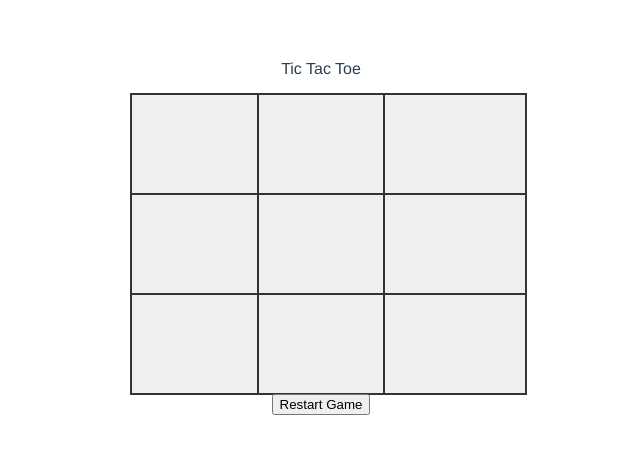
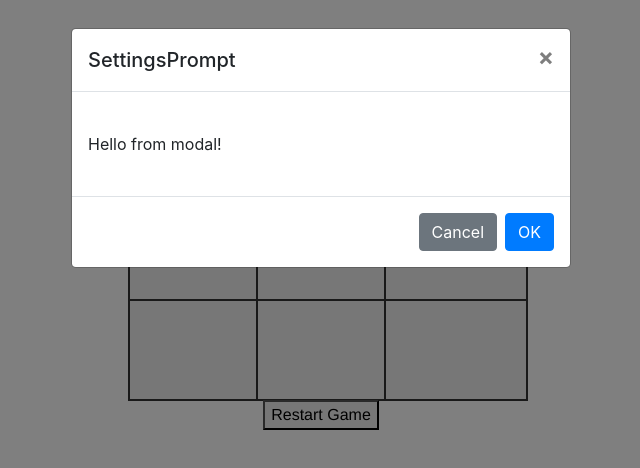
Before and after one commit to jamie-fernandez/tic-tac-toe, a Vue app: page / in a window 1280 px wide. Shown: the top 468 px of the page, without its empty margins (319-959 px from the left). Built offline with nearby package versions, Linux system fonts and the light colour scheme.

Commit message:
Adds bootstrap styling to main.js. Gettings settings prompt to open to the player when player first starts game

```diff
--- a/src/components/SettingsPrompt.vue
+++ b/src/components/SettingsPrompt.vue
@@ -1,7 +1,7 @@
 <template>
     <b-modal
-        id="modal-1"
-        title="BootstrapVue"
+        id="SettingsPrompt"
+        title="SettingsPrompt"
     >
         <p class="my-4">Hello from modal!</p>
     </b-modal>
--- a/src/main.js
+++ b/src/main.js
@@ -2,6 +2,9 @@ import Vue from 'vue'
 import App from '@/App.vue'
 import { store } from '@/store.js'
 import { BootstrapVue } from 'bootstrap-vue'
+
+import 'bootstrap/dist/css/bootstrap.css'
+import 'bootstrap-vue/dist/bootstrap-vue.css'
 
 Vue.config.productionTip = false
 
--- a/src/store.js
+++ b/src/store.js
@@ -8,7 +8,7 @@ export const store = new Vuex.Store({
     state: {
         isGameOver: false,
         isPlayersTurn: true,
-        gameActive: true, // User will need a way to start game later
+        gameActive: false, // User will need a way to start game later
         computerSymbol: 'O',
         playerSymbol: 'X',
         currentPlayer: 'X',
--- a/src/views/tic-tac-toe.vue
+++ b/src/views/tic-tac-toe.vue
@@ -3,6 +3,7 @@
       <p class="title">Tic Tac Toe</p>
       <SettingsPrompt/>
       <Board/>
+      <!-- <button @click="$bvModal.show('SettingsPrompt')"> Settings </button> -->
     </div>
 </template>
 
@@ -15,5 +16,10 @@ export default {
         Board,
         SettingsPrompt,
     },
+    mounted() {
+        if (!this.$store.state.gameActive) {
+            this.$bvModal.show('SettingsPrompt');
+        }
+    }
 }
 </script>
```
